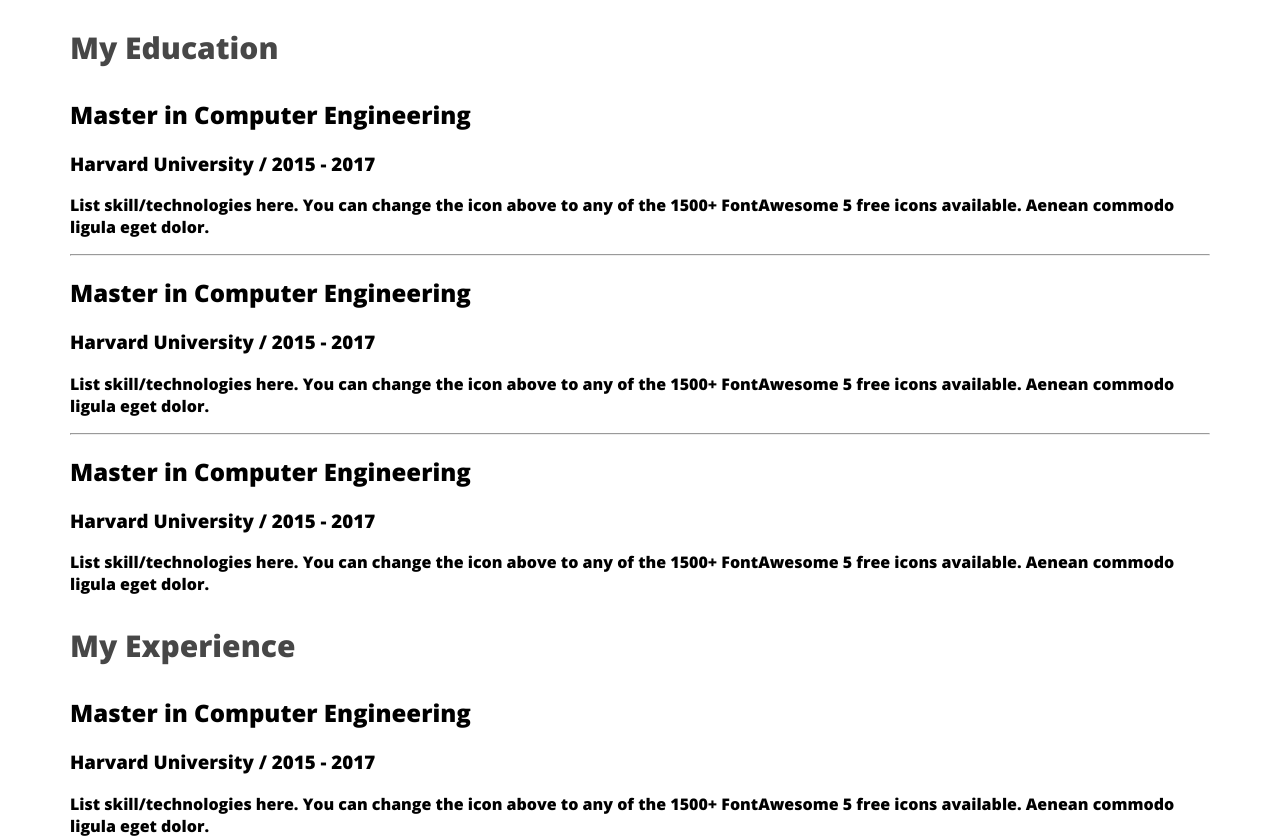
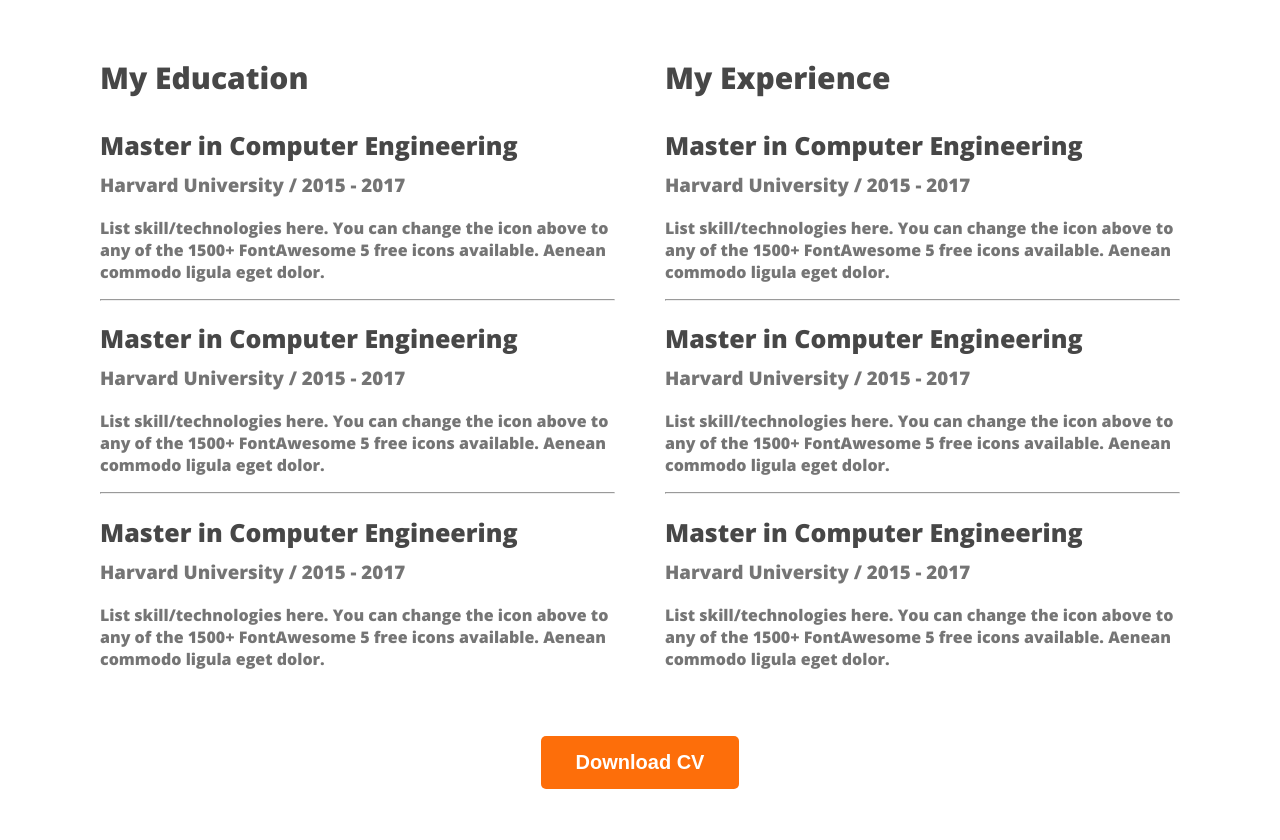
Before and after one commit to jubaircse4bu/webdeveloper-portfolio, a plain HTML site: page index.html in a window 1280 px wide. Shown: the part 2380-3220 px from the top of the page. After the commit the page ends 3177 px from the top, so only its background shows below. Drawn offline with nearby package versions, Linux system fonts and the light colour scheme.

Commit message:
finished the resume section

```diff
--- a/index.html
+++ b/index.html
@@ -158,6 +158,10 @@
                     </div>
                 </div>
             </div>
+
+            <div class="download-cv">
+                <button class="btn-primary">Download CV</button>
+            </div>
         </section>
     </main>
     <footer>
--- a/styles/portfolio.css
+++ b/styles/portfolio.css
@@ -160,3 +160,30 @@ main section {
     font-size: 30px;
     font-weight: 700;
 }
+
+.resume-container {
+    display: flex;
+    gap: 50px;
+}
+
+.resume-item-title {
+    color: #474747;
+    font-size: 25px;
+    font-weight: 700;
+    margin-bottom: 10px;
+}
+.resume-item-institute{
+    margin-bottom: 20px;
+    margin-top: 0px;
+}
+.resume-item-institute,
+.resume-item-description {
+    color: #757575;
+}
+.resume-container{
+    margin: 30px;
+}
+.download-cv{
+    text-align: center;
+    margin-top: 50px;
+}
```
